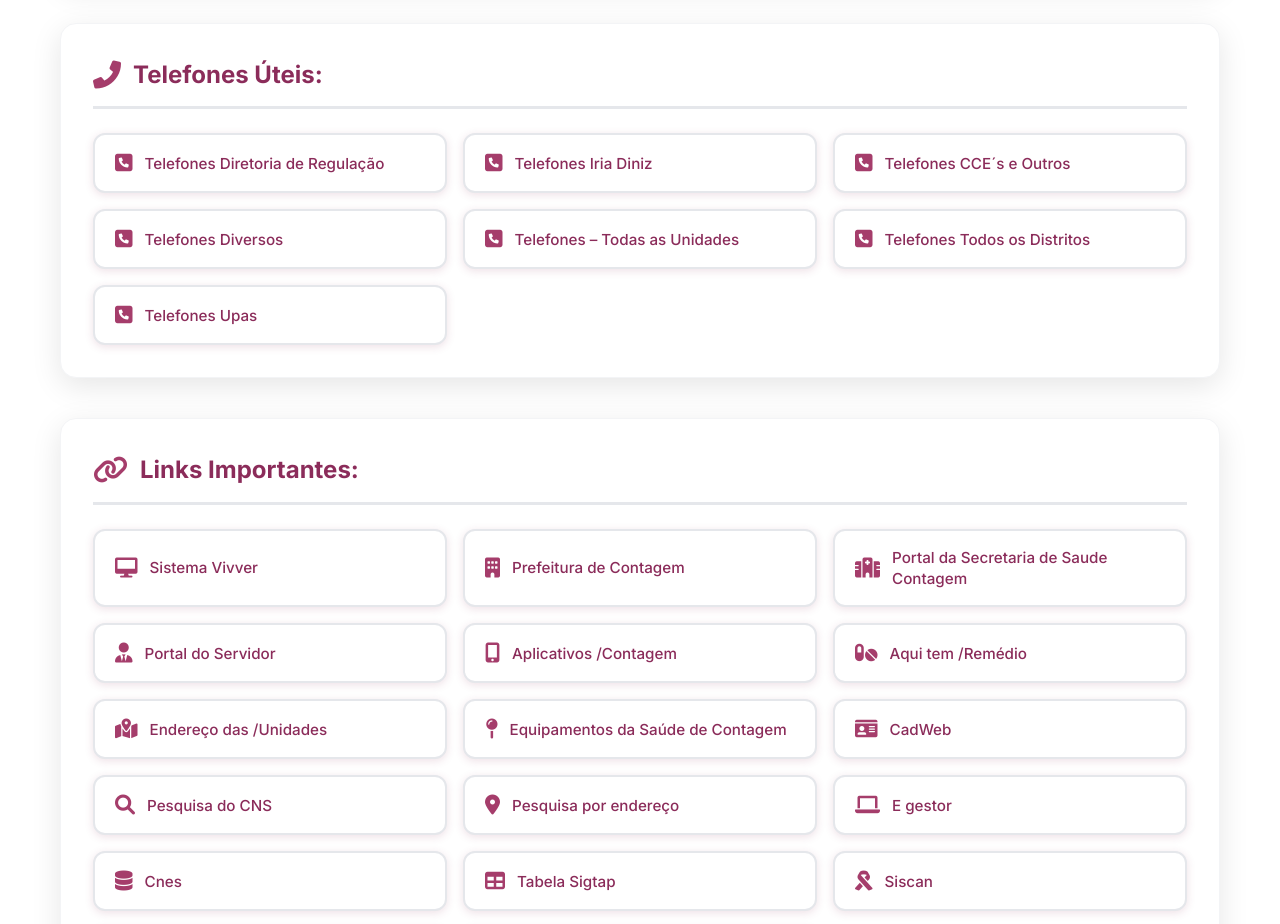
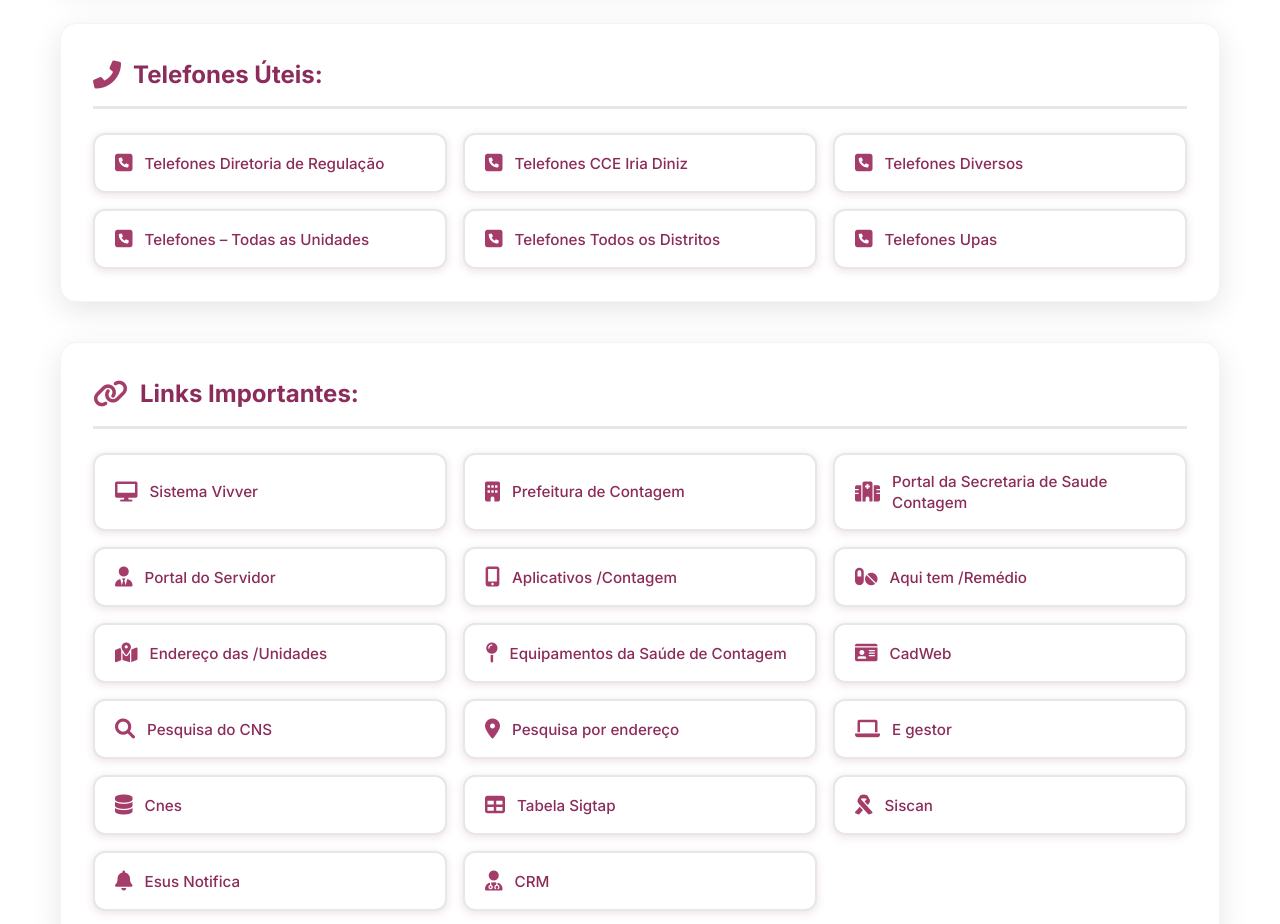
Before and after one commit to regulacaocmcnacional-rgb/paginanacional, a plain HTML site: page index.html in a window 1280 px wide. Shown: the part 1360-2284 px from the top of the page. Drawn offline with Linux system fonts and the light colour scheme.

Commit message:
Update index.html

```diff
--- a/index.html
+++ b/index.html
@@ -470,11 +470,7 @@
                         </a>
                         <a href="https://regulacaocmcvargem-tech.github.io/paginavargem/TELEFONES_IRIA_DINIZ.html" class="link-button" target="_blank">
                             <i class="fas fa-phone-square"></i>
-                            <span>Telefones Iria Diniz</span>
-                        </a>
-                        <a href="https://regulacaocmcvargem-tech.github.io/paginavargem/TELEFONES_CCE_OUTROS.html" class="link-button" target="_blank">
-                            <i class="fas fa-phone-square"></i>
-                            <span>Telefones CCE´s e Outros</span>
+                            <span>Telefones CCE Iria Diniz</span>
                         </a>
                         <a href="https://regulacaocmcvargem-tech.github.io/paginavargem/TELEFONES_DIVERSOS.html" class="link-button" target="_blank">
                             <i class="fas fa-phone-square"></i>
```
